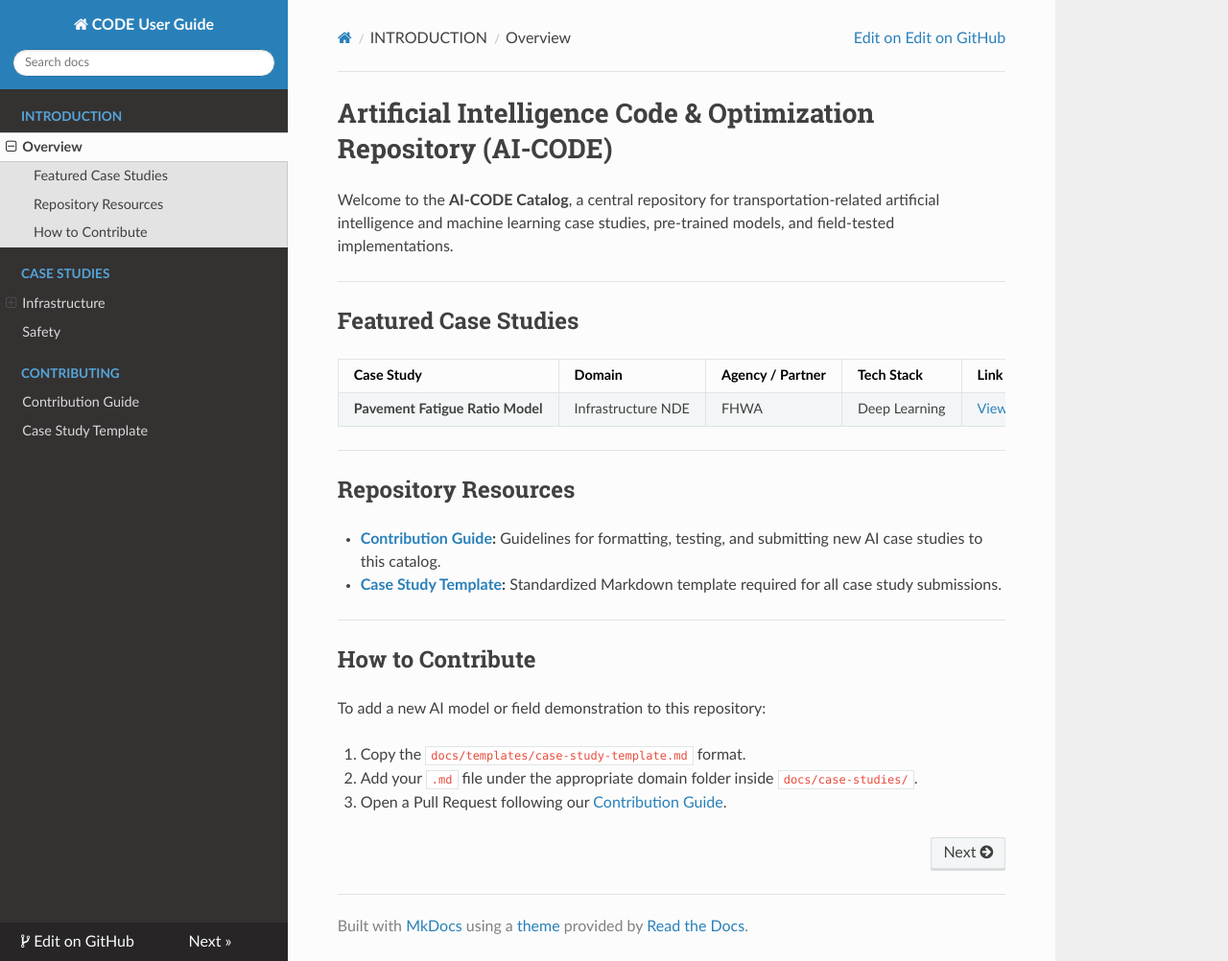
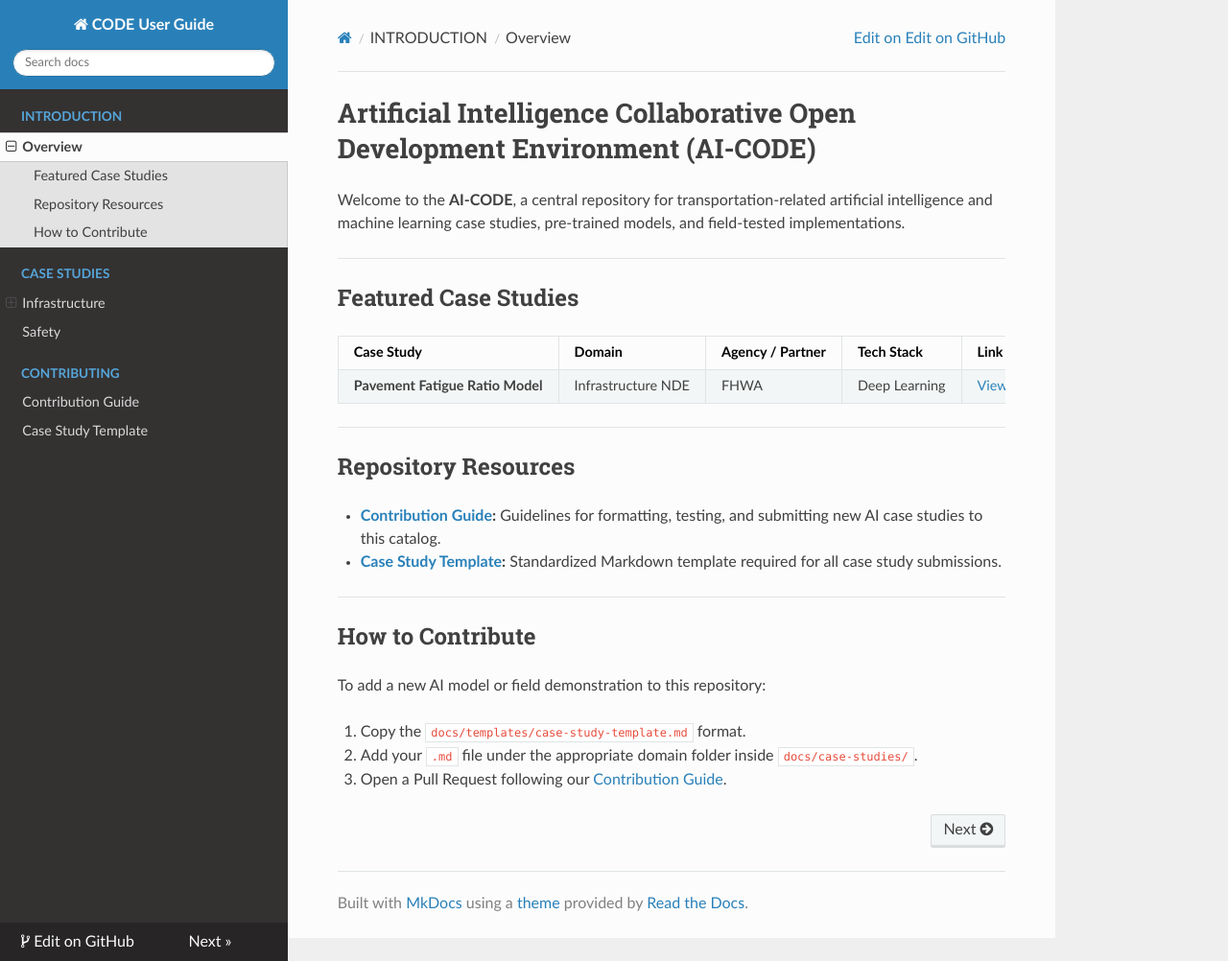
Before and after one commit to TFHRC-AI-CODE/AI-CODE, an MkDocs documentation site: the page built from docs/index.md, in a window 1280 px wide and 1002 px high. Shown: the whole window at 96% size. Built offline with MkDocs 1.6.1, drawn with Linux system fonts in a browser that asks for light colours; nearby versions of some CDN libraries.

Commit message:
Update index.md

```diff
--- a/docs/index.md
+++ b/docs/index.md
@@ -1,6 +1,6 @@
-# Artificial Intelligence Code & Optimization Repository (AI-CODE)
+# Artificial Intelligence Collaborative Open Development Environment (AI-CODE)
 
-Welcome to the **AI-CODE Catalog**, a central repository for transportation-related artificial intelligence and machine learning case studies, pre-trained models, and field-tested implementations.
+Welcome to the **AI-CODE**, a central repository for transportation-related artificial intelligence and machine learning case studies, pre-trained models, and field-tested implementations.
 
 ---
 
```
